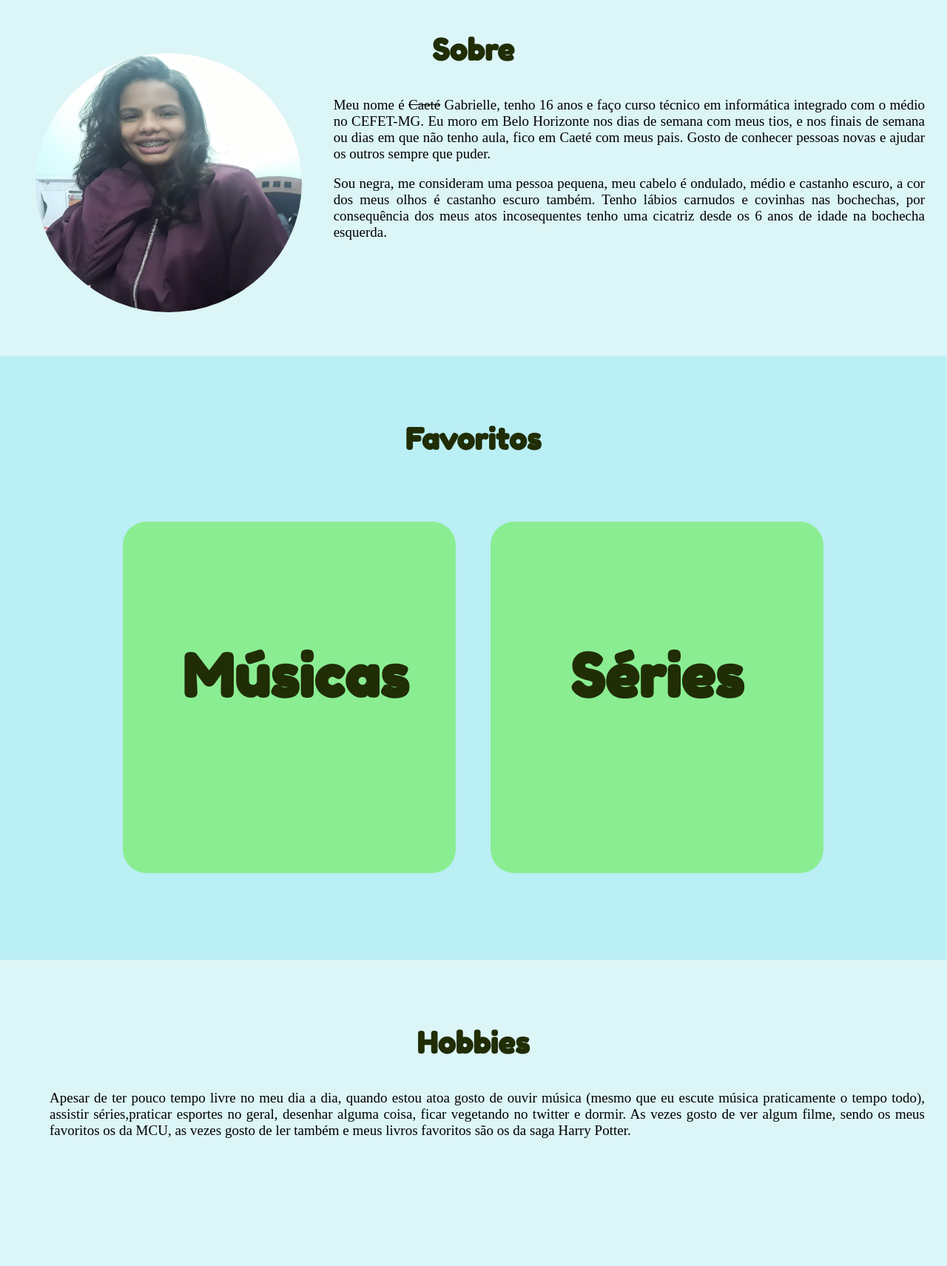
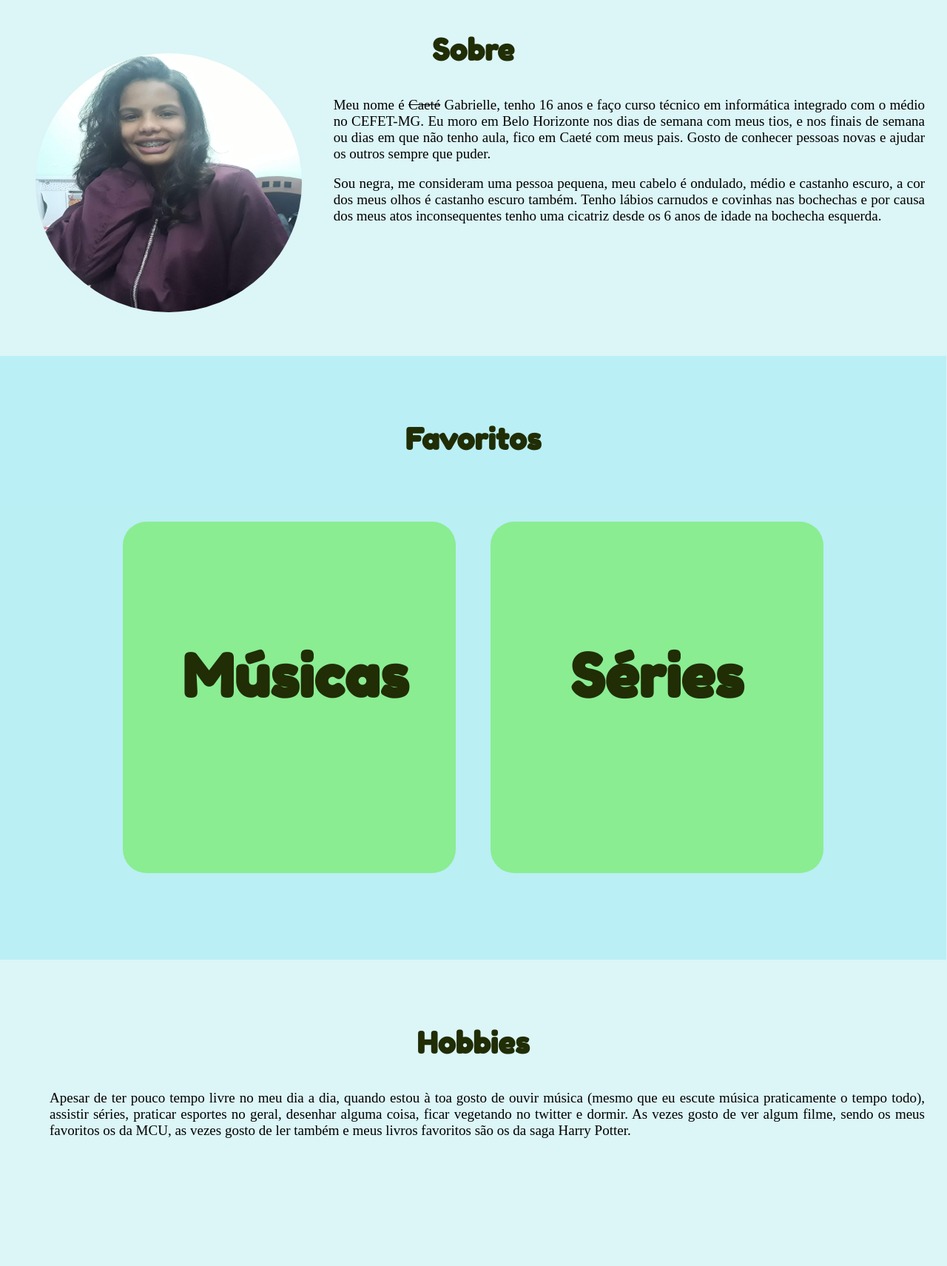
Before and after one commit to srtpotts/site-pessoal, a plain HTML site: page index.html in a window 1280 px wide. Shown: the part 843-2554 px from the top of the page at 74% size. Drawn offline with Linux system fonts and the light colour scheme.

Commit message:
Add files via upload

```diff
--- a/index.html
+++ b/index.html
@@ -35,7 +35,7 @@
                 Eu moro em Belo Horizonte nos dias de semana com meus tios, e nos finais de semana
                 ou dias em que não tenho aula, fico em Caeté com meus pais. Gosto de conhecer pessoas novas e ajudar os outros sempre que puder.</p><br>
              <p>Sou negra, me consideram uma pessoa pequena, meu cabelo é ondulado, médio e castanho escuro, a cor dos meus olhos é castanho escuro também.
-                Tenho lábios carnudos e covinhas nas bochechas, por consequência dos meus atos incosequentes tenho uma cicatriz desde os 6 anos de idade na bochecha esquerda.
+                Tenho lábios carnudos e covinhas nas bochechas e por causa dos meus atos inconsequentes tenho uma cicatriz desde os 6 anos de idade na bochecha esquerda.
              </p>
         </div>
 
@@ -93,8 +93,8 @@
 
         <div class="TamanhoR" id="gosto">
             <h1>Hobbies</h1>
-            <p>Apesar de ter pouco tempo livre no meu dia a dia, quando estou atoa gosto de ouvir música (mesmo que eu escute música praticamente o tempo todo),
-            assistir séries,praticar esportes no geral, desenhar alguma coisa, ficar vegetando no twitter e dormir. As vezes gosto de ver algum filme, sendo os meus favoritos os da MCU,
+            <p>Apesar de ter pouco tempo livre no meu dia a dia, quando estou à toa gosto de ouvir música (mesmo que eu escute música praticamente o tempo todo),
+            assistir séries, praticar esportes no geral, desenhar alguma coisa, ficar vegetando no twitter e dormir. As vezes gosto de ver algum filme, sendo os meus favoritos os da MCU,
             as vezes gosto de ler também e meus livros favoritos são os da saga Harry Potter.</p>
         </div>
 
```
